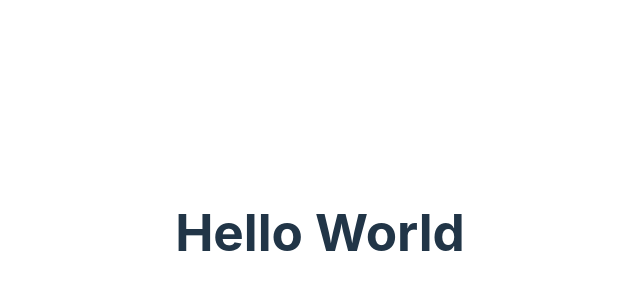
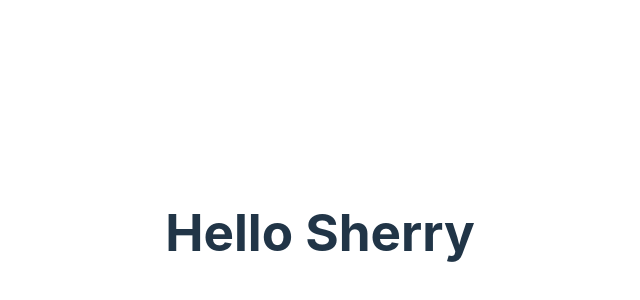
Before and after one commit to Shahryartariq/Date_Passed, a Vue app: page / in a window 1280 px wide. Shown: the part 168-468 px from the top of the page, without its empty margins (320-960 px from the left). Built offline with nearby package versions, Linux system fonts and the light colour scheme.

Commit message:
Changed text to Hello Sherry

```diff
--- a/package.json
+++ b/package.json
@@ -6,6 +6,7 @@
   "scripts": {
     "dev": "vite",
     "build": "vite build",
+    "deploy": "vite build && npx gh-pages -d dist",
     "preview": "vite preview"
   },
   "dependencies": {
@@ -13,6 +14,7 @@
   },
   "devDependencies": {
     "@vitejs/plugin-vue": "^5.1.2",
-    "vite": "^5.4.1"
+    "vite": "^5.4.1",
+    "vite-plugin-gh-pages": "^1.0.0"
   }
 }
--- a/src/App.vue
+++ b/src/App.vue
@@ -3,7 +3,7 @@
 
 <template>
   <div>
-    <h1>Hello World</h1>
+    <h1>Hello Sherry</h1>
   </div>
 </template>
 
--- a/vite.config.js
+++ b/vite.config.js
@@ -3,5 +3,6 @@ import vue from '@vitejs/plugin-vue'
 
 // https://vitejs.dev/config/
 export default defineConfig({
+  base: '/Date_Passed/',
   plugins: [vue()],
 })
```
Also changed, not shown: 1 other file (tests, documents, lock files or other folders).
